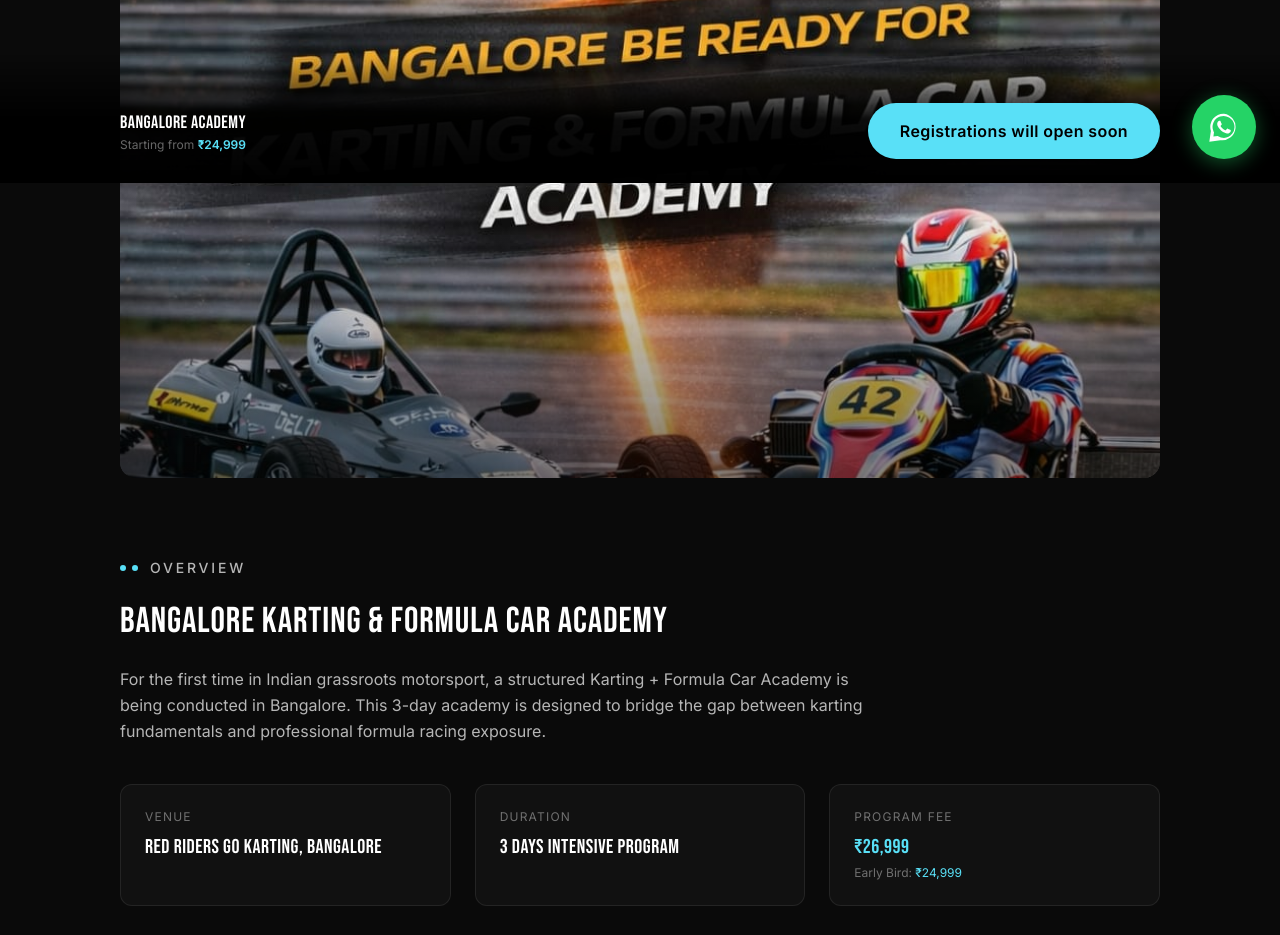
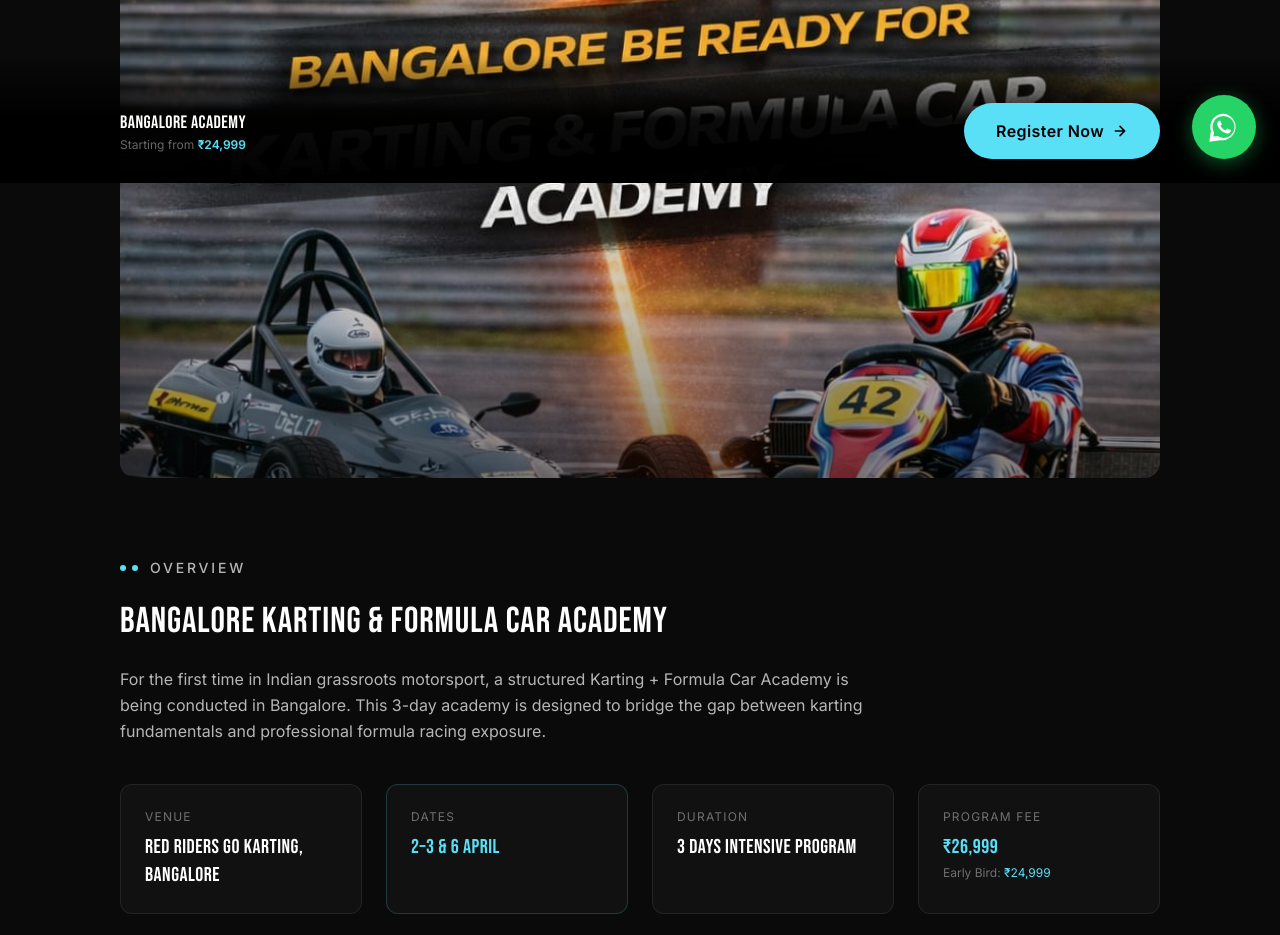
Before and after one commit to thecodinganvil/throttle_connectors, a Next.js app: page /academy/bangalore in a window 1280 px wide. Shown: the part 617-1552 px from the top of the page. Built offline with nearby package versions, Linux system fonts and the light colour scheme.

Commit message:
updated dates and everthing

```diff
--- a/src/app/academy/bangalore/page.tsx
+++ b/src/app/academy/bangalore/page.tsx
@@ -325,13 +325,21 @@
           </div>
 
           {/* ── Quick Info Cards ── */}
-          <div className="grid grid-cols-1 sm:grid-cols-3 gap-4 sm:gap-6 mb-16 sm:mb-20">
+          <div className="grid grid-cols-1 min-[400px]:grid-cols-2 sm:grid-cols-4 gap-4 sm:gap-6 mb-16 sm:mb-20">
             <div className="bg-[#111111] rounded-xl p-5 sm:p-6 border border-white/[0.08]">
               <p className="text-white/40 text-xs tracking-widest uppercase mb-2">
                 Venue
               </p>
               <p className="font-[family-name:var(--font-bebas)] text-white text-lg sm:text-xl tracking-wide">
                 Red Riders Go Karting, Bangalore
+              </p>
+            </div>
+            <div className="bg-[#111111] rounded-xl p-5 sm:p-6 border border-cyan/20">
+              <p className="text-white/40 text-xs tracking-widest uppercase mb-2">
+                Dates
+              </p>
+              <p className="font-[family-name:var(--font-bebas)] text-cyan text-lg sm:text-xl tracking-wide">
+                2–3 &amp; 6 April
               </p>
             </div>
             <div className="bg-[#111111] rounded-xl p-5 sm:p-6 border border-white/[0.08]">
@@ -615,12 +623,31 @@
             <p className="text-white/50 text-sm mb-6 tracking-wide">
               Ready to start your racing journey?
             </p>
-            <button
-              type="button"
-              className="w-full sm:w-auto bg-cyan hover:bg-cyan/90 text-black font-bold text-sm sm:text-base tracking-wide px-6 py-3 rounded-full inline-flex items-center justify-center"
+            <a
+              href="https://docs.google.com/forms/d/e/1FAIpQLSdw5z5N1I8DPF-Hu6UBU-4_VykABCrhmzLLqaVmJiVuAbkdSA/viewform?usp=publish-editor"
+              target="_blank"
+              rel="noopener noreferrer"
+              className="cta-button group inline-flex mx-auto"
             >
-              <span>Registrations will open soon</span>
-            </button>
+              <span className="text-sm sm:text-base font-medium tracking-wide z-10">
+                Register Now
+              </span>
+              <span className="cta-icon-wrapper">
+                <svg
+                  className="cta-icon-svg"
+                  width="16"
+                  height="16"
+                  viewBox="0 0 24 24"
+                  fill="none"
+                  strokeWidth="2.5"
+                  strokeLinecap="round"
+                  strokeLinejoin="round"
+                >
+                  <line x1="12" y1="5" x2="12" y2="19" />
+                  <line x1="5" y1="12" x2="19" y2="12" />
+                </svg>
+              </span>
+            </a>
           </div>
         </div>
       </main>
@@ -637,12 +664,26 @@
               <span className="text-cyan font-semibold">₹24,999</span>
             </span>
           </div>
-          <button
-            type="button"
+          <a
+            href="https://docs.google.com/forms/d/e/1FAIpQLSdw5z5N1I8DPF-Hu6UBU-4_VykABCrhmzLLqaVmJiVuAbkdSA/viewform?usp=publish-editor"
+            target="_blank"
+            rel="noopener noreferrer"
             className="w-full sm:w-auto bg-cyan hover:bg-cyan/90 text-black font-bold text-xs sm:text-sm md:text-base tracking-wide px-4 py-3 sm:px-8 sm:py-4 rounded-full flex items-center justify-center gap-2 transition-all duration-300 hover:scale-[1.02] hover:shadow-[0_0_30px_rgba(0,255,255,0.3)]"
           >
-            <span>Registrations will open soon</span>
-          </button>
+            <span>Register Now</span>
+            <svg
+              width="16"
+              height="16"
+              viewBox="0 0 24 24"
+              fill="none"
+              stroke="currentColor"
+              strokeWidth="2.5"
+              strokeLinecap="round"
+              strokeLinejoin="round"
+            >
+              <path d="M5 12h14m-7-7 7 7-7 7" />
+            </svg>
+          </a>
         </div>
       </div>
 
--- a/src/app/academy/coimbatore/page.tsx
+++ b/src/app/academy/coimbatore/page.tsx
@@ -331,7 +331,7 @@
         {/* ── Content ── */}
         <div className="academy-content">
           {/* ── Quick Info ── */}
-          <div className="grid grid-cols-1 sm:grid-cols-2 gap-4 sm:gap-6 mb-16 sm:mb-20">
+          <div className="grid grid-cols-1 sm:grid-cols-3 gap-4 sm:gap-6 mb-16 sm:mb-20">
             <div className="bg-[#111111] rounded-xl p-5 sm:p-6 border border-white/[0.08]">
               <p className="text-white/40 text-xs tracking-widest uppercase mb-2">
                 Track
@@ -346,6 +346,14 @@
               </p>
               <p className="font-[family-name:var(--font-bebas)] text-white text-lg sm:text-xl tracking-wide">
                 LGB Formula Car Programs
+              </p>
+            </div>
+            <div className="bg-[#111111] rounded-xl p-5 sm:p-6 border border-cyan/20">
+              <p className="text-white/40 text-xs tracking-widest uppercase mb-2">
+                Dates
+              </p>
+              <p className="font-[family-name:var(--font-bebas)] text-cyan text-lg sm:text-xl tracking-wide">
+                9–10 April
               </p>
             </div>
           </div>
--- a/src/app/academy/page.tsx
+++ b/src/app/academy/page.tsx
@@ -19,7 +19,7 @@
     city: "BANGALORE",
     slug: "bangalore",
     title: "KARTING & FORMULA CAR ACADEMY",
-    status: "2-4 April",
+    status: "2–3 & 6 April",
     location: "Red Riders Go Karting, Bangalore",
     image: "/assets/bangalore.jpeg",
     heading: "BANGALORE ACADEMY",
@@ -28,7 +28,7 @@
     city: "COIMBATORE",
     slug: "coimbatore",
     title: "FORMULA CAR ACADEMY",
-    status: "16-17 APRIL",
+    status: "9–10 April",
     location: "Kari Motor Speedway, Coimbatore",
     image: "/assets/coimbatore.jpeg",
     heading: "COIMBATORE FORMULA CAR ACADEMY",
--- a/src/components/sections/academy/AcademyProgramsSection.tsx
+++ b/src/components/sections/academy/AcademyProgramsSection.tsx
@@ -16,7 +16,7 @@
     city: "BANGALORE",
     slug: "bangalore",
     title: "KARTING & FORMULA CAR ACADEMY",
-    status: "2-4 April",
+    status: "2–3 & 6 April",
     location: "Red Riders Go Karting, Bangalore",
     image: "/assets/bangalore.jpeg",
     heading: "BANGALORE ACADEMY",
@@ -25,7 +25,7 @@
     city: "COIMBATORE",
     slug: "coimbatore",
     title: "FORMULA CAR ACADEMY",
-    status: "16-17 APRIL",
+    status: "9–10 April",
     location: "Kari Motor Speedway, Coimbatore",
     image: "/assets/coimbatore.jpeg",
     heading: "COIMBATORE FORMULA CAR ACADEMY",
```
